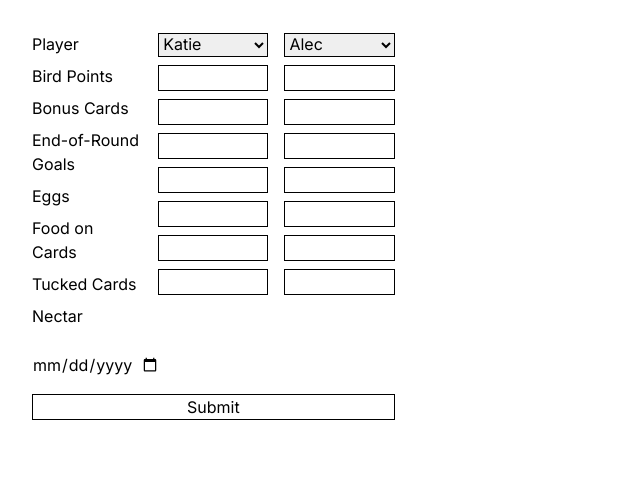
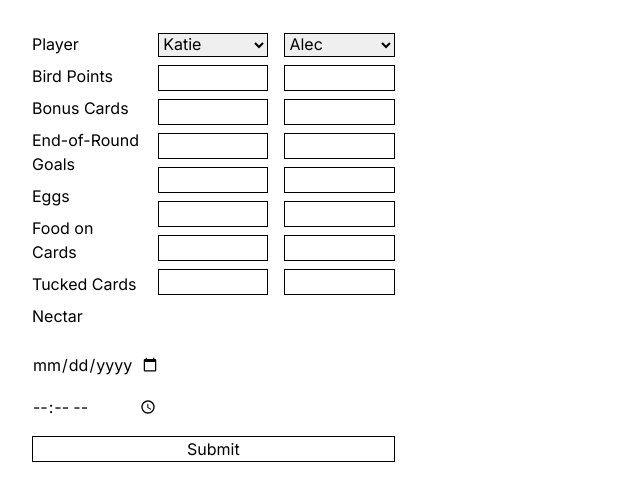
Before and after one commit to AMoore202/WingspanScorecard, a Next.js app in the folder wingspanscorecard/: page / in a window 1280 px wide. Shown: the top 494 px of the page, without its empty margins (0-640 px from the left). Built offline with nearby package versions, Linux system fonts and the light colour scheme.

Commit message:
Realized I needed a time picker as well

```diff
--- a/wingspanscorecard/src/app/ui/create-form.tsx
+++ b/wingspanscorecard/src/app/ui/create-form.tsx
@@ -134,6 +134,7 @@ export default function Form() {
                 </div>
             </div>
             <input type="date" id="gamedate" name="gamedate" className="w-32"/>
+            <input type="time" id="gametime" name="gametime" className="w-32"/>
             <button className="border border-black">Submit</button>
         </div>
     );
```
